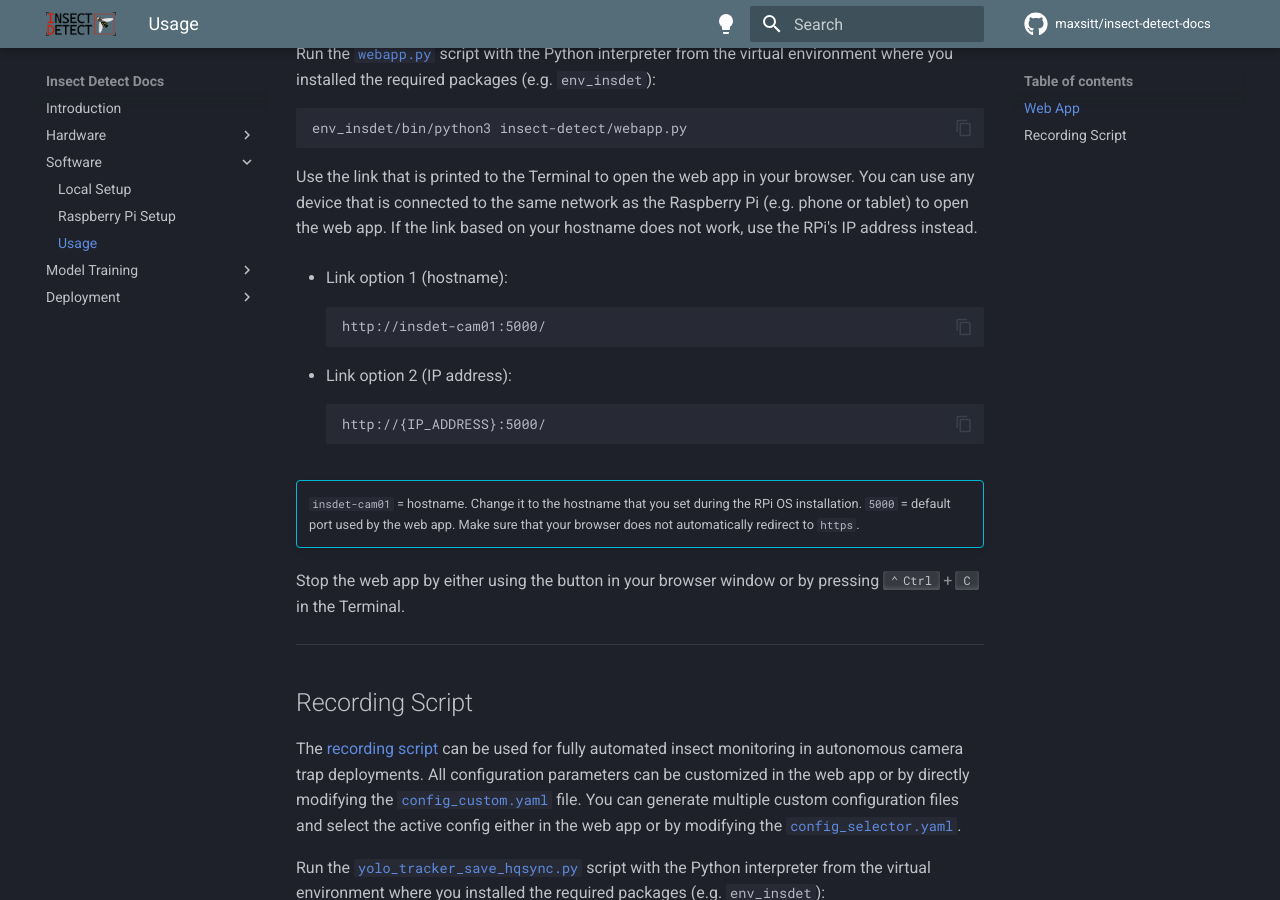
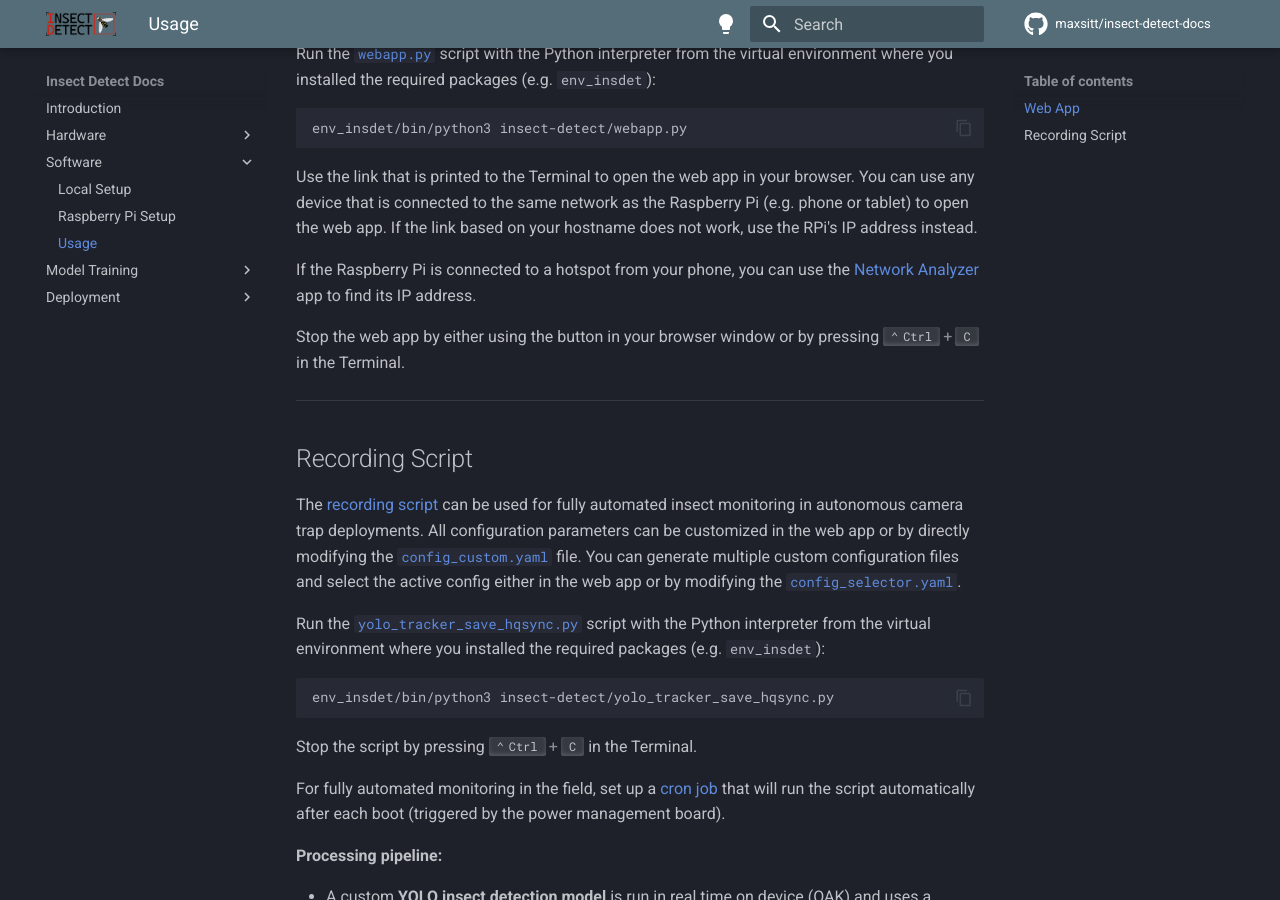
Before and after one commit to maxsitt/insect-detect-docs, an MkDocs documentation site: the page built from docs/software/usage.md, in a window 1280 px wide and 900 px high, scrolled down 458 px. Built offline with MkDocs 1.6.1 and Material for MkDocs 9.7.7, drawn with Linux system fonts in a browser that asks for light colours; comment, search, counter and statistics services are not loaded.

Commit message:
Update usage.md
Remove example links (printed to Terminal when running web app). Add info about Network Analyzer app to find RPi IP address.

````diff
--- a/docs/software/usage.md
+++ b/docs/software/usage.md
@@ -52,23 +52,9 @@ You can use any device that is connected to the same network as the Raspberry Pi
 (e.g. phone or tablet) to open the web app. If the link based on your hostname
 does not work, use the RPi's IP address instead.
 
-- Link option 1 (hostname):
-
-    ``` text
-    http://insdet-cam01:5000/
-    ```
-
-- Link option 2 (IP address):
-
-    ``` text
-    http://{IP_ADDRESS}:5000/
-    ```
-
-!!! info ""
-
-    `insdet-cam01` = hostname. Change it to the hostname that you set during
-    the RPi OS installation. `5000` = default port used by the web app. Make
-    sure that your browser does not automatically redirect to `https`.
+If the Raspberry Pi is connected to a hotspot from your phone, you can use the
+[Network Analyzer](https://play.google.com/store/apps/details?id=net.techet.netanalyzerlite.an&hl=en){target=_blank}
+app to find its IP address.
 
 Stop the web app by either using the button in your browser window
 or by pressing ++ctrl+c++ in the Terminal.
````
